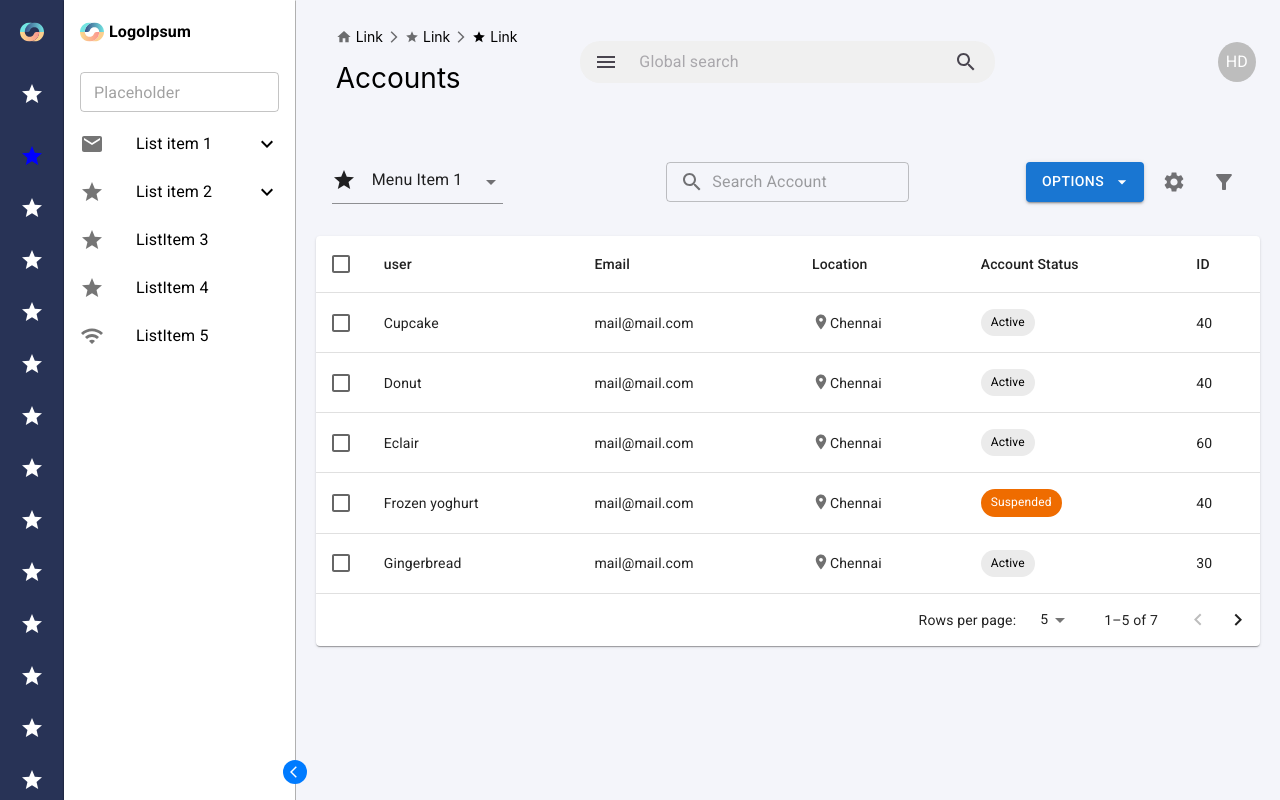
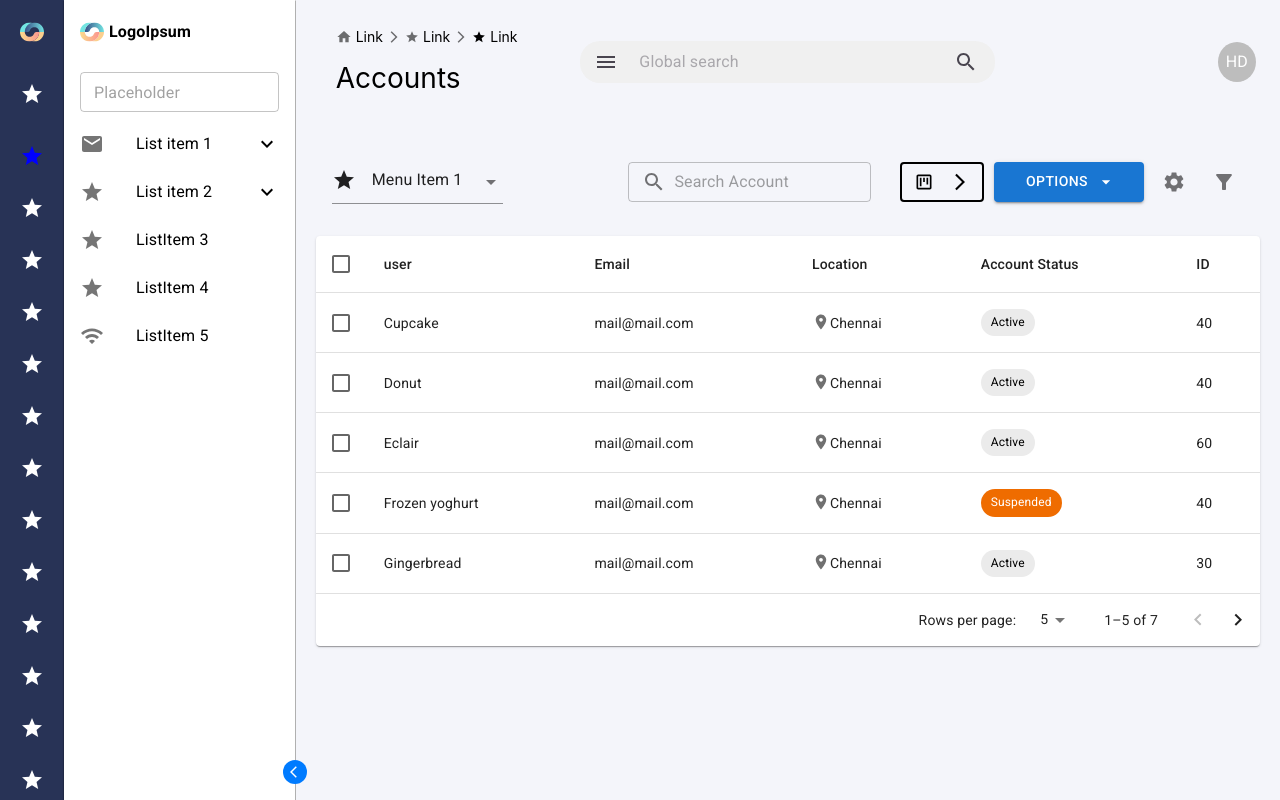
Before and after one commit to kedarlin/salesforce-screens, a React (Create React App) app: page / in a window 1280 px wide. Built offline with nearby package versions, Linux system fonts and the light colour scheme.

Commit message:
updated sidebar

```diff
--- a/src/components/filterbar.js
+++ b/src/components/filterbar.js
@@ -1,22 +1,29 @@
-import { ArrowDropDown, FilterAlt, Search, Settings, Star } from '@mui/icons-material';
+import { ArrowDropDown, ArrowForwardIos, FilterAlt, Search, Settings, Star, ViewKanbanOutlined } from '@mui/icons-material';
 import { Box, FormControl, IconButton, InputAdornment, ListItem, MenuItem, Menu, Button, TextField, Select } from '@mui/material';
 import React from 'react';
 
 const Filterbar = () => {
     const [filter, setFilter] = React.useState('default');
-    const [anchorEl, setAnchorEl] = React.useState(null);
-    const open = Boolean(anchorEl);
+    const [anchorEl1, setAnchorEl1] = React.useState(null);
+    const [anchorEl2, setAnchorEl2] = React.useState(null);
+    const open1 = Boolean(anchorEl1);
+    const open2 = Boolean(anchorEl2);
 
     const handleChange = (event) => {
         setFilter(event.target.value);
     };
 
-    const handleClick = (event) => {
-        setAnchorEl(event.currentTarget);
+    const handleClick1 = (event) => {
+        setAnchorEl1(event.currentTarget);
     };
-
-    const handleClose = () => {
-        setAnchorEl(null);
+    const handleClick2 = (event) => {
+        setAnchorEl2(event.currentTarget);
+    };
+    const handleClose1 = () => {
+        setAnchorEl1(null);
+    };
+    const handleClose2 = () => {
+        setAnchorEl2(null);
     };
 
     return (
@@ -71,16 +78,47 @@ const Filterbar = () => {
             </Box>
             <Box display="flex" justifyContent="end" flex={1} gap="10px">
                 <Button
+                    startIcon={<ViewKanbanOutlined />}
                     variant="contained"
-                    onClick={handleClick}
+                    onClick={handleClick1}
+                    endIcon={<ArrowForwardIos />}
+                    disableElevation
+                    sx={{
+                        color: "black",
+                        backgroundColor: "#ffffff00",
+                        border: "2px solid black"
+                    }}
+                />
+                <Menu
+                    anchorEl={anchorEl1}
+                    open={open1}
+                    onClose={handleClose1}
+                    anchorOrigin={{
+                        vertical: 'bottom',
+                        horizontal: 'left',
+                    }}
+                >
+                    <MenuItem onClick={handleClose1}>Edit</MenuItem>
+                    <MenuItem onClick={handleClose1}>Duplicate</MenuItem>
+                    <MenuItem onClick={handleClose1}>Archive</MenuItem>
+                    <MenuItem onClick={handleClose1}>More</MenuItem>
+                </Menu>
+
+                <Button
+                    variant="contained"
+                    onClick={handleClick2}
                     endIcon={<ArrowDropDown />}
+                    sx={{
+                        width: "150px",
+                    }}
+
                 >
                     Options
                 </Button>
                 <Menu
-                    anchorEl={anchorEl}
-                    open={open}
-                    onClose={handleClose}
+                    anchorEl={anchorEl2}
+                    open={open2}
+                    onClose={handleClose2}
                     anchorOrigin={{
                         vertical: 'bottom',
                         horizontal: 'left',
@@ -89,12 +127,16 @@ const Filterbar = () => {
                         vertical: 'top',
                         horizontal: 'left',
                     }}
+                    sx={{
+                        width: "150px",
+                    }}
                 >
-                    <MenuItem onClick={handleClose}>Edit</MenuItem>
-                    <MenuItem onClick={handleClose}>Duplicate</MenuItem>
-                    <MenuItem onClick={handleClose}>Archive</MenuItem>
-                    <MenuItem onClick={handleClose}>More</MenuItem>
+                    <MenuItem onClick={handleClose2}>Edit</MenuItem>
+                    <MenuItem onClick={handleClose2}>Duplicate</MenuItem>
+                    <MenuItem onClick={handleClose2}>Archive</MenuItem>
+                    <MenuItem onClick={handleClose2}>More</MenuItem>
                 </Menu>
+
                 <IconButton>
                     <Settings />
                 </IconButton>
```
